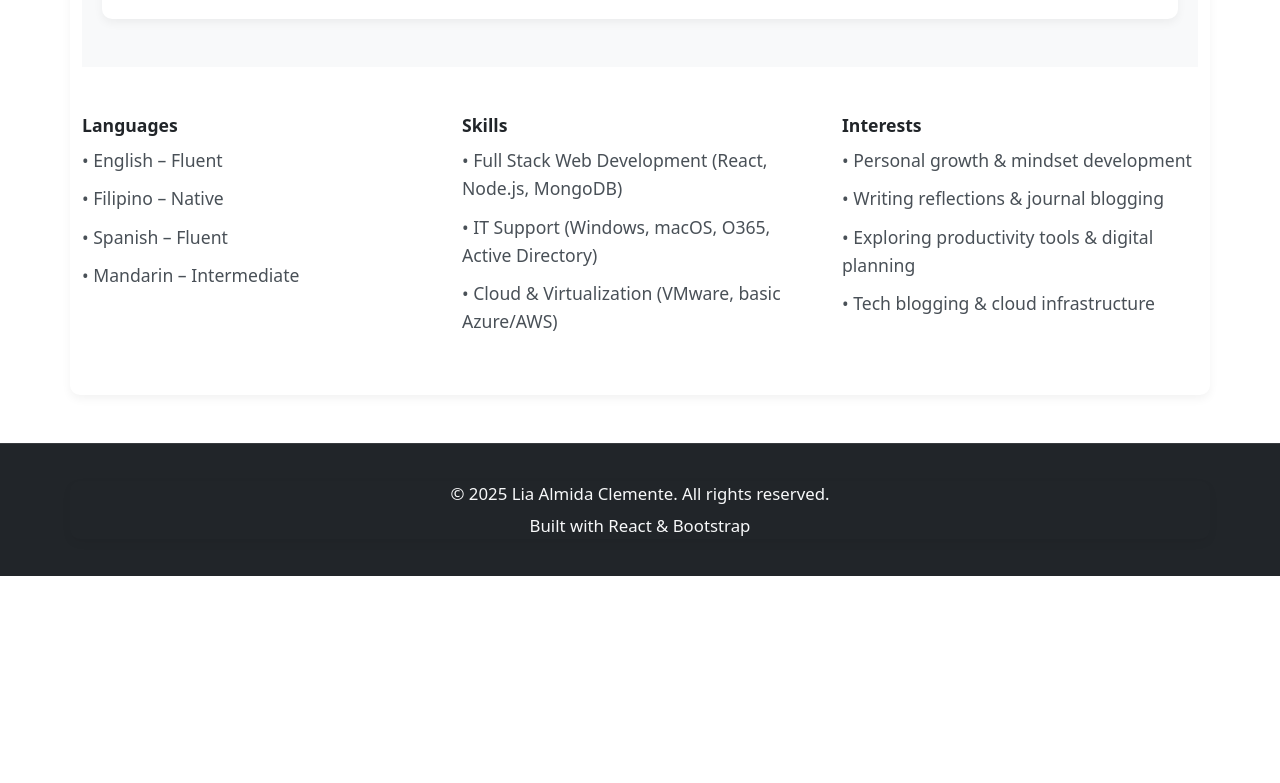
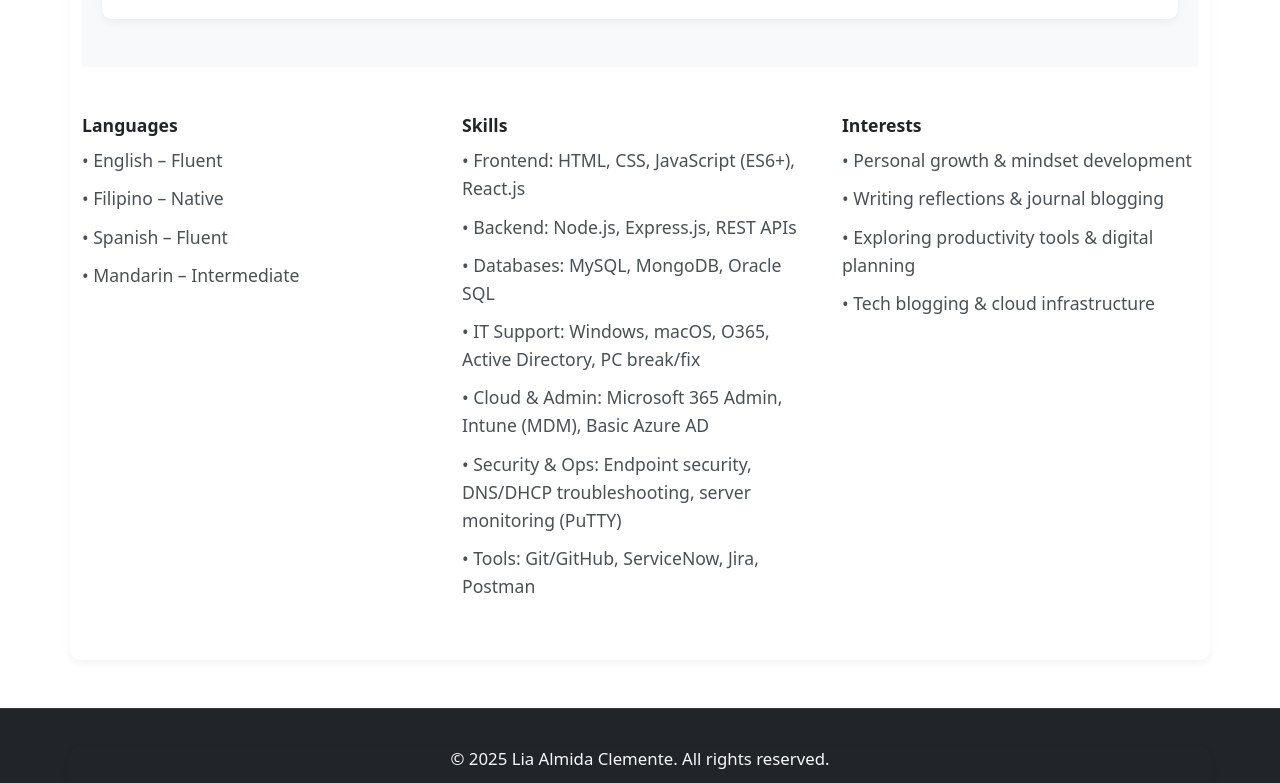
Before and after one commit to liaclemente22/myportfolio, a React (Create React App) app: page /about in a window 1280 px wide. Shown: the part 456-1239 px from the top of the page. Before the commit the page ends 1032 px from the top, so only its background shows below. Built offline with nearby package versions, Linux system fonts and the light colour scheme.

Commit message:
Updated the Aboutme page

```diff
--- a/src/pages/About.jsx
+++ b/src/pages/About.jsx
@@ -25,9 +25,13 @@ const About = () => {
             <div className="col-md-4 mb-4">
               <h5 className="info-title">Skills</h5>
               <ul className="list-unstyled">
-                <li>• Full Stack Web Development (React, Node.js, MongoDB)</li>
-                <li>• IT Support (Windows, macOS, O365, Active Directory)</li>
-                <li>• Cloud & Virtualization (VMware, basic Azure/AWS)</li>
+                <li>• Frontend: HTML, CSS, JavaScript (ES6+), React.js</li>
+                <li>• Backend: Node.js, Express.js, REST APIs</li>
+                <li>• Databases: MySQL, MongoDB, Oracle SQL</li>
+                <li>• IT Support: Windows, macOS, O365, Active Directory, PC break/fix</li>
+                <li>• Cloud & Admin: Microsoft 365 Admin, Intune (MDM), Basic Azure AD</li>
+                <li>• Security & Ops: Endpoint security, DNS/DHCP troubleshooting, server monitoring (PuTTY)</li>
+                <li>• Tools: Git/GitHub, ServiceNow, Jira, Postman</li>
               </ul>
             </div>
 
```
